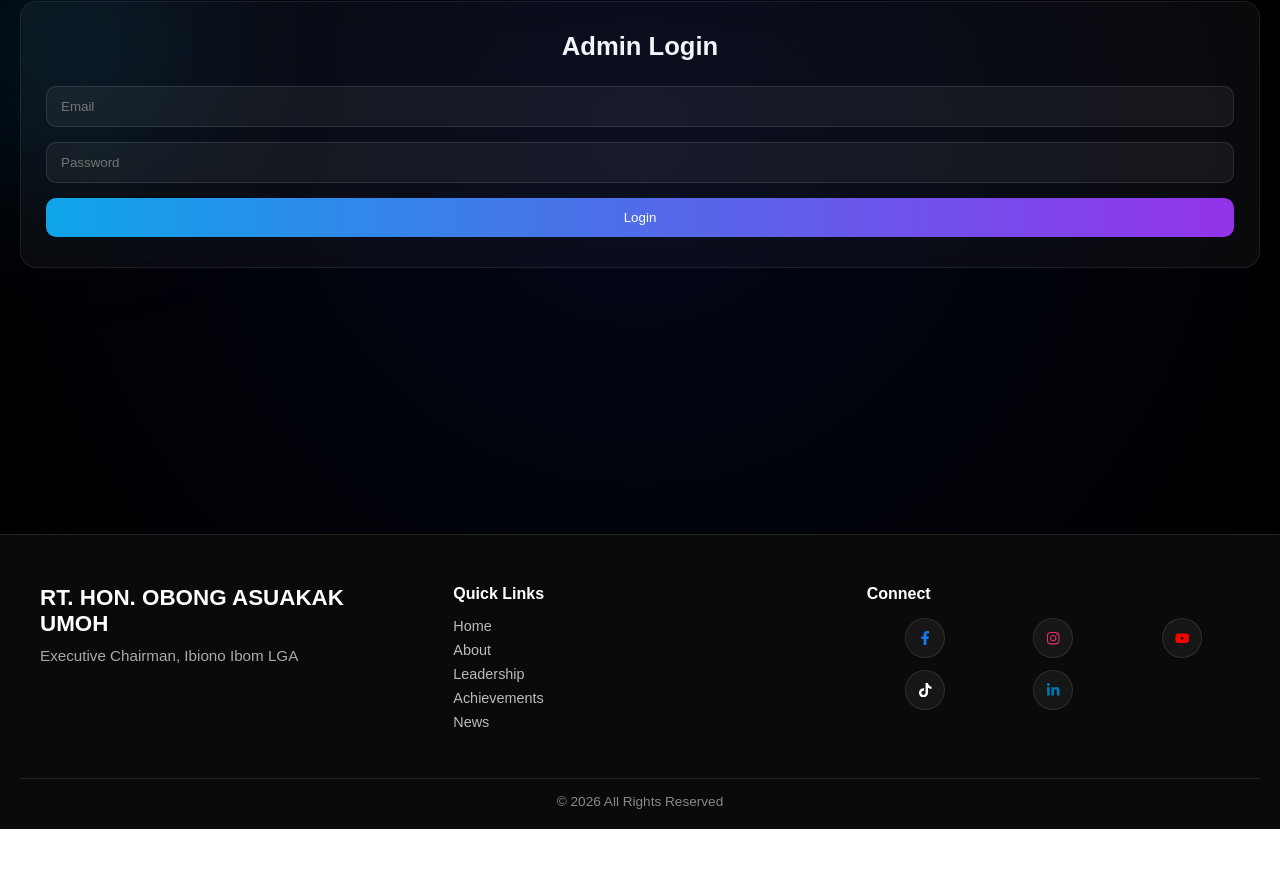
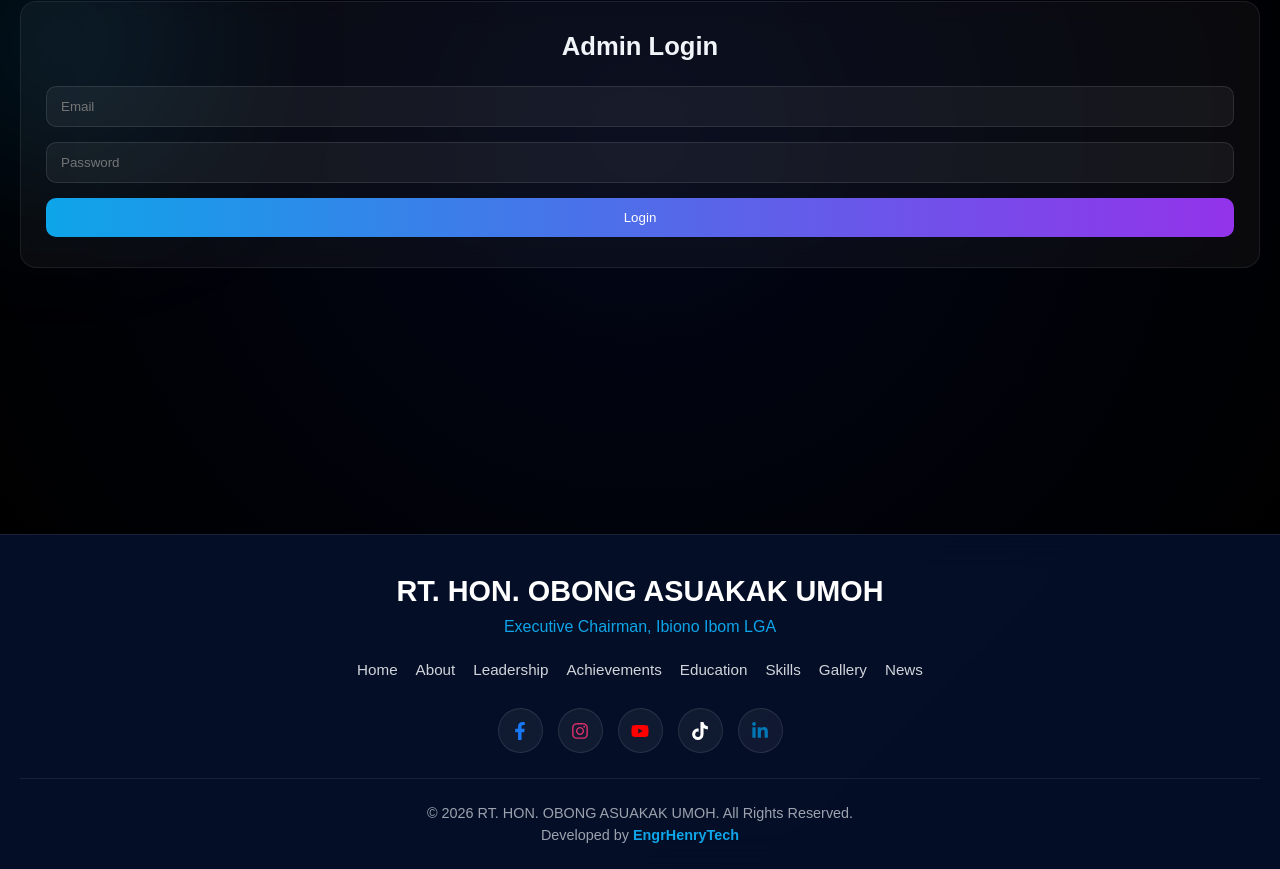
Before and after one commit to EngrHenry111/RtHonAsuakak, a React (Vite) app: page /admin/login in a window 1280 px wide. Shown: the part 366-1235 px from the top of the page. Before the commit the page ends 1195 px from the top, so only its background shows below. Built offline with nearby package versions, Linux system fonts and the light colour scheme.

Commit message:
footer commit

```diff
--- a/src/adminApp/components/ProtectedRoute.jsx
+++ b/src/adminApp/components/ProtectedRoute.jsx
@@ -1,10 +1,16 @@
 import { Navigate } from "react-router-dom";
 
 const ProtectedRoute = ({ children }) => {
+
   const token = localStorage.getItem("token");
 
   if (!token) {
-    return <Navigate to="/admin/login" />;
+    return (
+      <Navigate
+        to="/admin/login"
+        replace
+      />
+    );
   }
 
   return children;
--- a/src/adminApp/components/Sidebar/Sidebar.css
+++ b/src/adminApp/components/Sidebar/Sidebar.css
@@ -91,6 +91,61 @@
 }
 
 /* ===============================
+   LOGOUT BUTTON
+================================= */
+.logout-btn {
+  margin-top: auto;
+
+  width: 100%;
+
+  padding: 10px 14px;
+
+  border: none;
+  border-radius: 8px;
+
+  background: crimson;
+  color: white;
+
+  font-size: 0.95rem;
+  font-weight: 600;
+
+  cursor: pointer;
+
+  transition: all 0.3s ease;
+}
+
+.logout-btn:hover {
+  background: #ff1744;
+
+  transform: translateX(5px);
+
+  box-shadow: 0 0 12px rgba(255, 23, 68, 0.5);
+}
+
+/* Tablet */
+@media (max-width: 768px) {
+  .logout-btn {
+    width: auto;
+    min-width: 120px;
+
+    margin-top: 0;
+  }
+
+  .logout-btn:hover {
+    transform: none;
+  }
+}
+
+/* Mobile */
+@media (max-width: 480px) {
+  .logout-btn {
+    font-size: 0.8rem;
+    padding: 6px 10px;
+  }
+}
+
+
+/* ===============================
    RESPONSIVE
 ================================= */
 
--- a/src/adminApp/components/Sidebar/Sidebar.jsx
+++ b/src/adminApp/components/Sidebar/Sidebar.jsx
@@ -1,10 +1,26 @@
-import { Link } from "react-router-dom";
+import { Link, useNavigate } from "react-router-dom";
 import "./Sidebar.css";
 
 const Sidebar = () => {
+
+  const navigate = useNavigate();
+
+  const handleLogout = () => {
+
+    localStorage.clear();
+
+    navigate(
+      "/admin/login",
+      {
+        replace: true,
+      }
+    );
+  };
+
   return (
     <div className="sidebar">
-      <h2>Admin</h2>
+
+      <h2>Admin Panel</h2>
 
       <Link to="/admin/dashboard">Dashboard</Link>
       <Link to="/admin/leadership">Leadership</Link>
@@ -14,6 +30,14 @@ const Sidebar = () => {
       <Link to="/admin/gallery">Gallery</Link>
       <Link to="/admin/news">News</Link>
       <Link to="/admin/profile">Profile</Link>
+
+      <button
+        className="logout-btn"
+        onClick={handleLogout}
+      >
+        Logout
+      </button>
+
     </div>
   );
 };
--- a/src/publicApp/components/Footer/Footer.css
+++ b/src/publicApp/components/Footer/Footer.css
@@ -1,198 +1,192 @@
-/* ===== FOOTER BASE ===== */
+/* ==========================================
+   FOOTER
+========================================== */
 .footer {
-  background: #0a0a0a;
-  color: #ccc;
-  padding: 50px 20px 20px;
-  border-top: 1px solid rgba(255, 255, 255, 0.1);
+  background: rgba(5, 15, 40, 0.9);
+
+  backdrop-filter: blur(20px);
+
+  border-top: 1px solid rgba(255,255,255,0.08);
+
+  padding: 40px 20px 20px;
+
+  text-align: center;
 }
 
-/* ===== CONTAINER ===== */
-.footer-container {
+/* ==========================================
+   CONTENT
+========================================== */
+.footer-content {
   max-width: 1200px;
-  margin: auto;
-
-  display: grid;
-  grid-template-columns: repeat(3, 1fr);
-  gap: 40px;
+  margin: 0 auto;
 }
 
-/* ===== BRAND ===== */
-.footer-brand h2 {
+.footer-content h2 {
   color: white;
-  font-size: 1.4rem;
+  font-size: 1.8rem;
   margin-bottom: 10px;
 }
 
-.footer-brand p {
-  font-size: 0.95rem;
-  color: #aaa;
+.footer-title {
+  color: var(--primary);
+  margin-bottom: 25px;
 }
 
-/* ===== LINKS ===== */
-.footer-links h4,
-.footer-social h4 {
-  color: white;
-  margin-bottom: 15px;
+/* ==========================================
+   LINKS
+========================================== */
+.footer-links {
+  display: flex;
+  flex-wrap: wrap;
+  justify-content: center;
+
+  gap: 18px;
+
+  margin-bottom: 30px;
 }
 
 .footer-links a {
-  display: block;
+  color: #d1d5db;
   text-decoration: none;
-  color: #bbb;
-  margin-bottom: 8px;
-  font-size: 0.9rem;
-  transition: 0.3s;
+
+  font-size: 0.95rem;
+  font-weight: 500;
+
+  transition: 0.3s ease;
 }
 
 .footer-links a:hover {
   color: var(--primary);
-  transform: translateX(5px);
 }
 
-/* ===== SOCIAL ===== */
+/* ==========================================
+   SOCIALS
+========================================== */
 .social-icons {
   display: flex;
-  flex-direction: column;
-  gap: 8px;
-}
+  justify-content: center;
+  flex-wrap: wrap;
 
-.social-icons a {
-  text-decoration: none;
-  color: #bbb;
-  font-size: 0.9rem;
-  transition: 0.3s;
-}
+  gap: 15px;
 
-.social-icons a:hover {
-  color: var(--primary);
-}
-
-/* ===== BOTTOM ===== */
-.footer-bottom {
-  text-align: center;
-  margin-top: 40px;
-  padding-top: 15px;
-  border-top: 1px solid rgba(255, 255, 255, 0.1);
-}
-
-.footer-bottom p {
-  font-size: 0.85rem;
-  color: #888;
-}
-
-/* ===== SOCIAL ICONS ===== */
-/* ===== SOCIAL ICONS GRID ===== */
-.social-icons {
-  display: grid;
-  grid-template-columns: repeat(3, 1fr); /* 3 per row */
-  gap: 12px;
-  margin-top: 10px;
-  justify-items: center;
+  margin-bottom: 25px;
 }
 
 .icon {
-  width: 40px;
-  height: 40px;
+  width: 45px;
+  height: 45px;
 
   display: flex;
   align-items: center;
   justify-content: center;
 
   border-radius: 50%;
-  font-size: 16px;
 
-  background: rgba(255, 255, 255, 0.05);
-  color: white;
+  font-size: 18px;
+
+  background: rgba(255,255,255,0.05);
+
+  border: 1px solid rgba(255,255,255,0.1);
 
   transition: 0.3s ease;
-  border: 1px solid rgba(255, 255, 255, 0.1);
+
+  color: white;
 }
 
-/* Glow hover */
 .icon:hover {
-  transform: translateY(-5px) scale(1.1);
-  box-shadow: var(--glow);
+  transform: translateY(-5px);
 }
 
-/* Brand colors on hover */
-/* ===== BRAND COLORS (SOFT DEFAULT STATE) ===== */
-
-/* Facebook */
+/* FACEBOOK */
 .icon.facebook {
   color: #1877f2;
 }
 
-/* Instagram */
+.icon.facebook:hover {
+  background: #1877f2;
+  color: white;
+}
+
+/* INSTAGRAM */
 .icon.instagram {
   color: #e1306c;
 }
 
-/* YouTube */
+.icon.instagram:hover {
+  background: #e1306c;
+  color: white;
+}
+
+/* YOUTUBE */
 .icon.youtube {
   color: #ff0000;
-}
-
-/* TikTok */
-.icon.tiktok {
-  color: #ffffff;
-}
-
-/* LinkedIn */
-.icon.linkedin {
-  color: #0077b5;
-}
-
-/* ===== HOVER EFFECT (FULL COLOR POP) ===== */
-
-.icon.facebook:hover {
-  background: #1877f2;
-  color: white;
-  box-shadow: 0 0 15px #1877f2;
-}
-
-.icon.instagram:hover {
-  background: linear-gradient(45deg, #f58529, #dd2a7b, #8134af);
-  color: white;
-  box-shadow: 0 0 15px #dd2a7b;
 }
 
 .icon.youtube:hover {
   background: #ff0000;
   color: white;
-  box-shadow: 0 0 15px #ff0000;
+}
+
+/* TIKTOK */
+.icon.tiktok {
+  color: white;
 }
 
 .icon.tiktok:hover {
-  background: linear-gradient(45deg, #00f2ea, #ff0050);
-  color: white;
-  box-shadow: 0 0 15px #ff0050;
+  background: #111;
+}
+
+/* LINKEDIN */
+.icon.linkedin {
+  color: #0077b5;
 }
 
 .icon.linkedin:hover {
   background: #0077b5;
   color: white;
-  box-shadow: 0 0 15px #0077b5;
 }
 
+/* ==========================================
+   BOTTOM
+========================================== */
+.footer-bottom {
+  border-top: 1px solid rgba(255,255,255,0.08);
 
-/* Hover effect */
-.icon:hover {
-  transform: translateY(-5px) scale(1.1);
-  box-shadow: var(--glow);
+  padding-top: 20px;
+
+  color: #9ca3af;
+
+  font-size: 0.9rem;
 }
-/* ===== RESPONSIVE ===== */
-@media (max-width: 900px) {
-  .footer-container {
-    grid-template-columns: 1fr;
-    text-align: center;
+
+.footer-bottom p {
+  margin: 6px 0;
+}
+
+.footer-bottom span {
+  color: var(--primary);
+  font-weight: 600;
+}
+
+/* ==========================================
+   MOBILE
+========================================== */
+@media (max-width: 768px) {
+
+  .footer-content h2 {
+    font-size: 1.4rem;
   }
 
-  .social-icons {
-    align-items: center;
+  .footer-links {
+    gap: 12px;
+  }
+
+  .footer-links a {
+    font-size: 0.85rem;
+  }
+
+  .icon {
+    width: 40px;
+    height: 40px;
   }
 }
-@media (max-width: 600px) {
-  .social-icons {
-    grid-template-columns: repeat(4, 1fr); /* tighter layout */
-  }
-}
--- a/src/publicApp/components/Footer/Footer.jsx
+++ b/src/publicApp/components/Footer/Footer.jsx
@@ -10,42 +10,75 @@ import {
 const Footer = () => {
   return (
     <footer className="footer">
-      <div className="footer-container">
 
-        {/* BRAND */}
-        <div className="footer-brand">
-          <h2>RT. HON. OBONG ASUAKAK UMOH</h2>
-          <p>Executive Chairman, Ibiono Ibom LGA</p>
-        </div>
+      <div className="footer-content">
 
-        {/* LINKS */}
+        <h2>
+          RT. HON. OBONG ASUAKAK UMOH
+        </h2>
+
+        <p className="footer-title">
+          Executive Chairman, Ibiono Ibom LGA
+        </p>
+
+        {/* QUICK LINKS */}
         <div className="footer-links">
-          <h4>Quick Links</h4>
+
           <a href="/">Home</a>
           <a href="/about">About</a>
           <a href="/leadership">Leadership</a>
           <a href="/achievements">Achievements</a>
+          <a href="/education">Education</a>
+          <a href="/skills">Skills</a>
+          <a href="/gallery">Gallery</a>
           <a href="/news">News</a>
+
         </div>
 
-        {/* SOCIAL */}
-        <div className="footer-social">
-          <h4>Connect</h4>
+        {/* SOCIAL ICONS */}
+        <div className="social-icons">
 
-          <div className="social-icons">
-            <a href="#" className="icon facebook"><FaFacebookF /></a>
-            <a href="#" className="icon instagram"><FaInstagram /></a>
-            <a href="#" className="icon youtube"><FaYoutube /></a>
-            <a href="#" className="icon tiktok"><FaTiktok /></a>
-            <a href="#" className="icon linkedin"><FaLinkedinIn /></a>
-          </div>
+          <a href="#" className="icon facebook">
+            <FaFacebookF />
+          </a>
+
+          <a href="#" className="icon instagram">
+            <FaInstagram />
+          </a>
+
+          <a href="#" className="icon youtube">
+            <FaYoutube />
+          </a>
+
+          <a href="#" className="icon tiktok">
+            <FaTiktok />
+          </a>
+
+          <a href="#" className="icon linkedin">
+            <FaLinkedinIn />
+          </a>
+
         </div>
 
       </div>
 
       <div className="footer-bottom">
-        <p>© {new Date().getFullYear()} All Rights Reserved</p>
+
+        <p>
+          © {new Date().getFullYear()}
+          {" "}
+          RT. HON. OBONG ASUAKAK UMOH.
+          All Rights Reserved.
+        </p>
+
+        <p>
+          Developed by
+          {" "}
+          <span>EngrHenryTech</span>
+        </p>
+
       </div>
+
     </footer>
   );
 };
```
